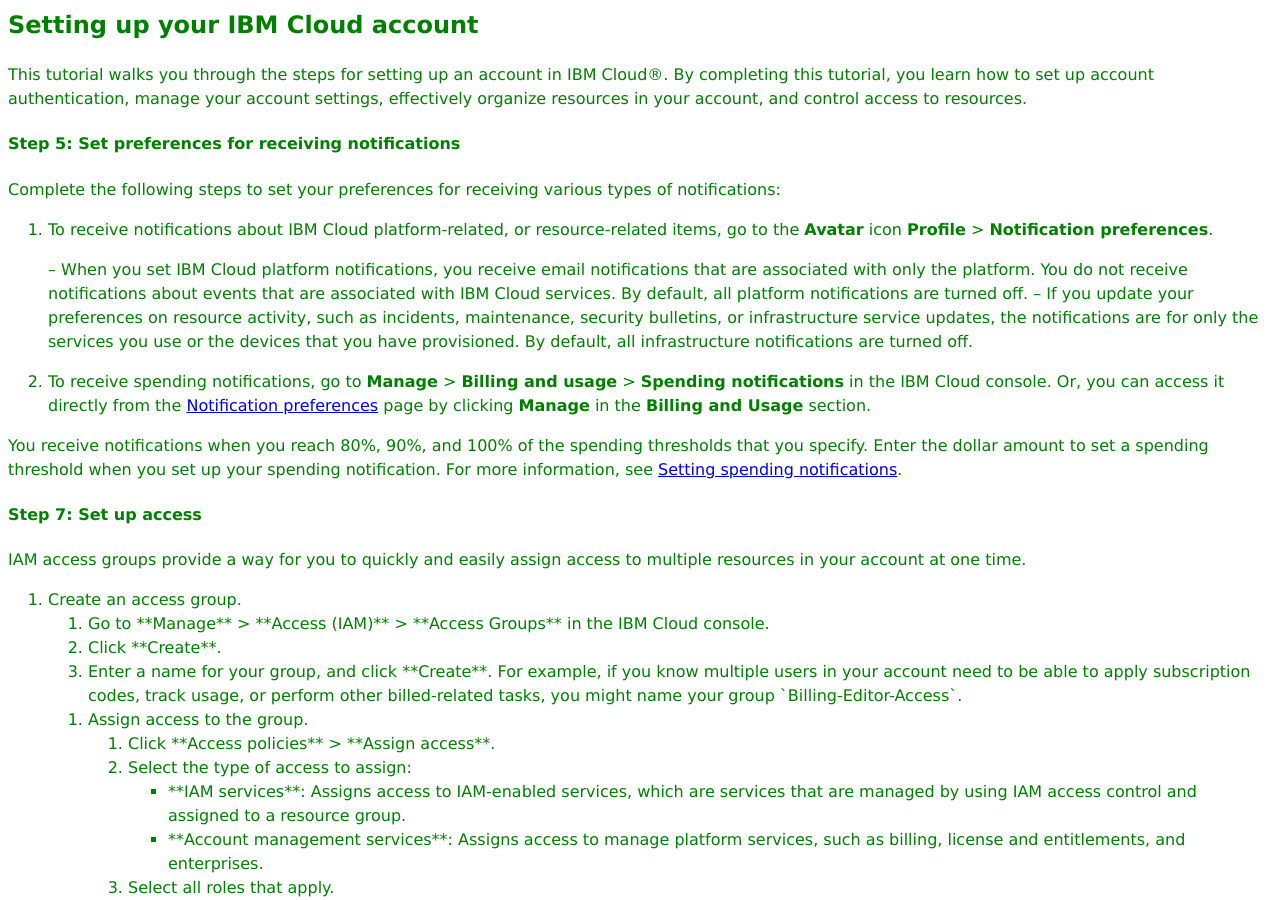
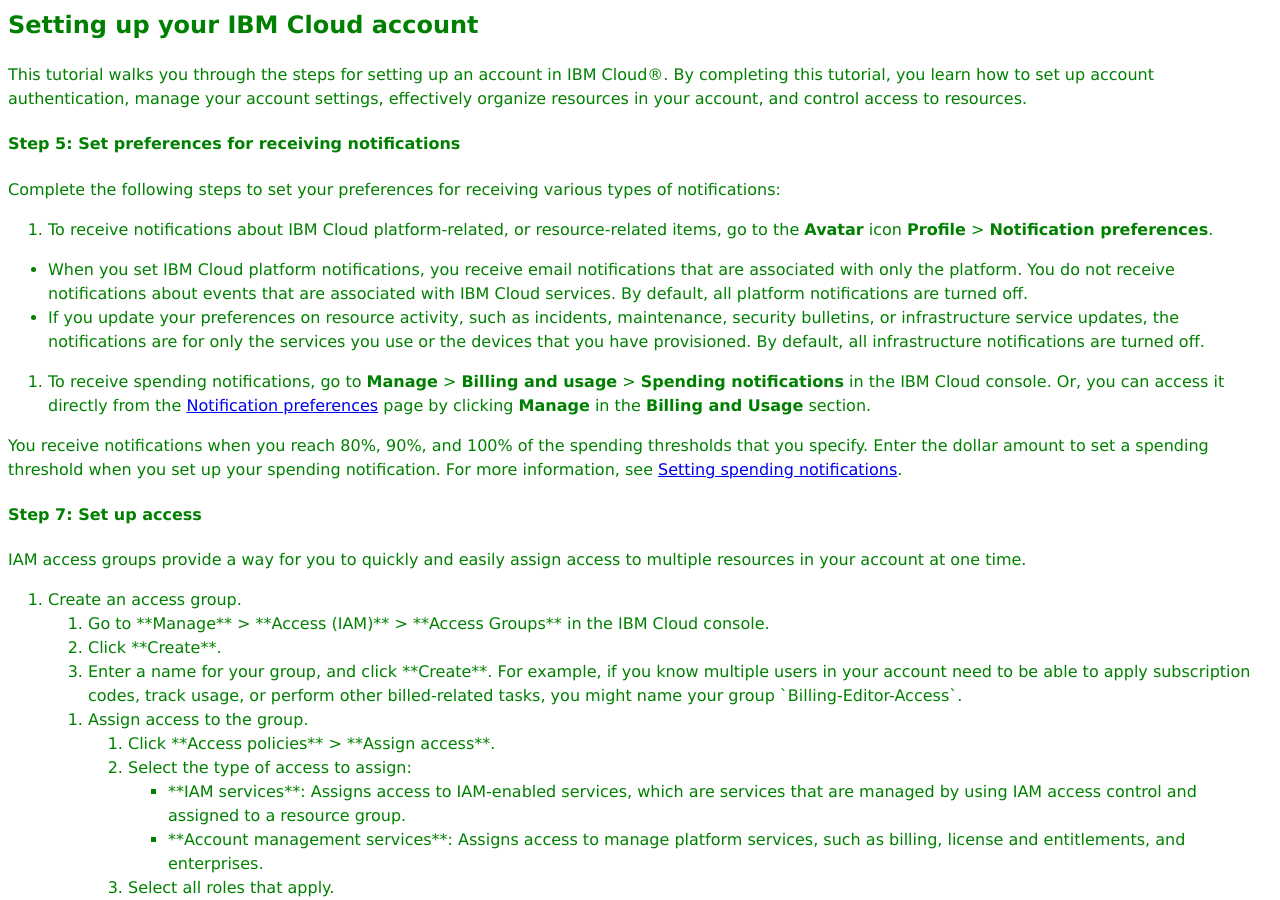
Before and after one commit to csawantgit/firtrepotestcsaw, a Jekyll site: the page built from index.md, in a window 1280 px wide and 900 px high, scrolled down 1623 px. Built offline with Jekyll 4.4.1, drawn with Linux system fonts in a browser that asks for light colours.

Commit message:
Update index.md

```diff
--- a/index.md
+++ b/index.md
@@ -78,9 +78,10 @@ This tutorial walks you through the steps for setting up an account in IBM Cloud
 Complete the following steps to set your preferences for receiving various types of notifications:
 
 1. To receive notifications about IBM Cloud platform-related, or resource-related items, go to the **Avatar** icon **Profile** > **Notification preferences**.
-
-	-- When you set IBM Cloud platform notifications, you receive email notifications that are associated with only the platform. You do not receive notifications about events that are associated with IBM Cloud services. By default, all platform notifications are turned off.
-	-- If you update your preferences on resource activity, such as incidents, maintenance, security bulletins, or infrastructure service updates, the notifications are for only the services you use or the devices that you have provisioned. By default, all infrastructure notifications are turned off.
+<ul>
+	<li>When you set IBM Cloud platform notifications, you receive email notifications that are associated with only the platform. You do not receive notifications about events that are associated with IBM Cloud services. By default, all platform notifications are turned off.</li>
+	<li>If you update your preferences on resource activity, such as incidents, maintenance, security bulletins, or infrastructure service updates, the notifications are for only the services you use or the devices that you have provisioned. By default, all infrastructure notifications are turned off.</li>
+</ul>
 1. To receive spending notifications, go to **Manage** > **Billing and usage** > **Spending notifications** in the IBM Cloud console. Or, you can access it directly from the [Notification preferences](https://cloud.ibm.com/user/notifications) page by clicking **Manage** in the **Billing and Usage** section.
 
 You receive notifications when you reach 80%, 90%, and 100% of the spending thresholds that you specify. Enter the dollar amount to set a spending threshold when you set up your spending notification. For more information, see [Setting spending notifications](https://cloud.ibm.com/docs/billing-usage?topic=billing-usage-spending).
@@ -117,4 +118,4 @@ You can use the Support Center to get help with any issues that you might encoun
 	<li>The Help just for you section features links to common tasks, troubleshooting, and FAQs specific to the resources in your account.</li>
 	<li>The Featured FAQs section provides FAQs related to platform tasks, for example, resetting your password, IAM, and upgrading your account.</li>
 	<li>The Contact support section provides the options for getting in touch with a support representative: start a live chat, contact by phone, or create a support case.</li>
-<ul>
+</ul>
```
